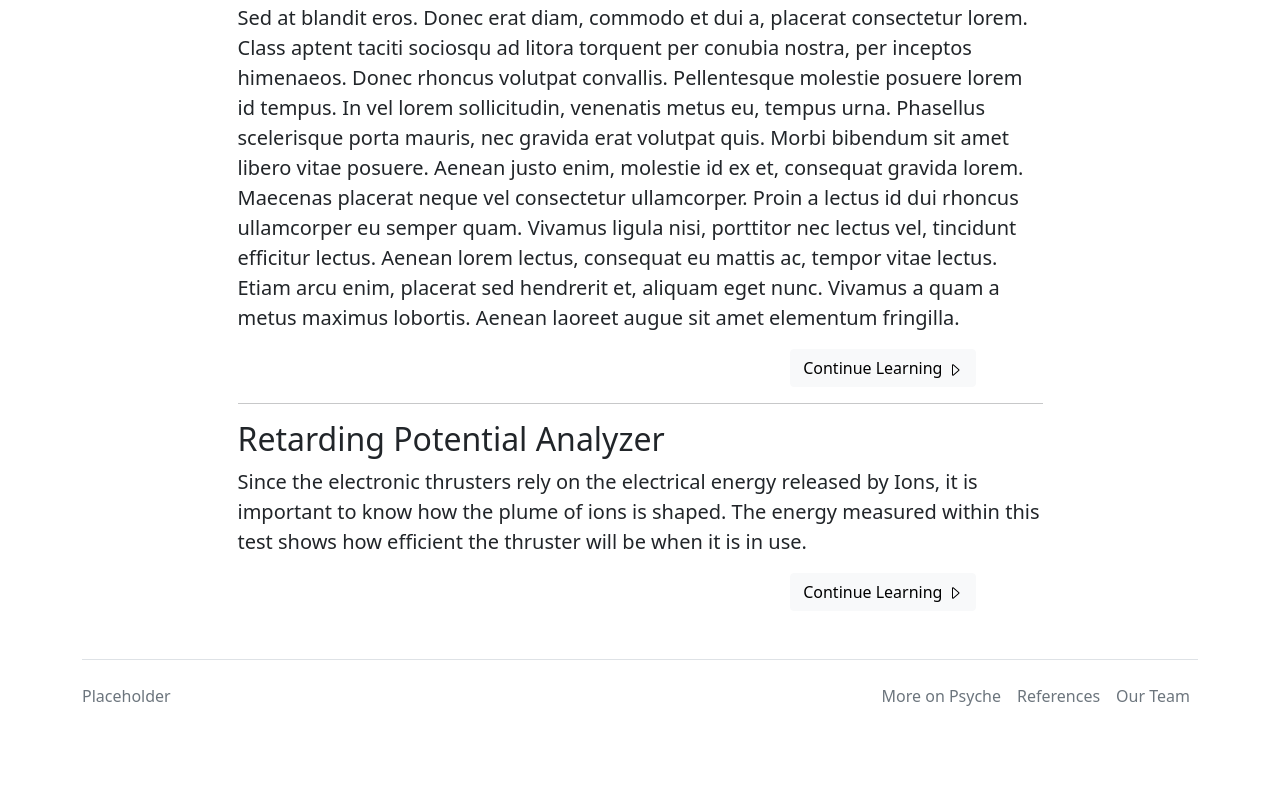
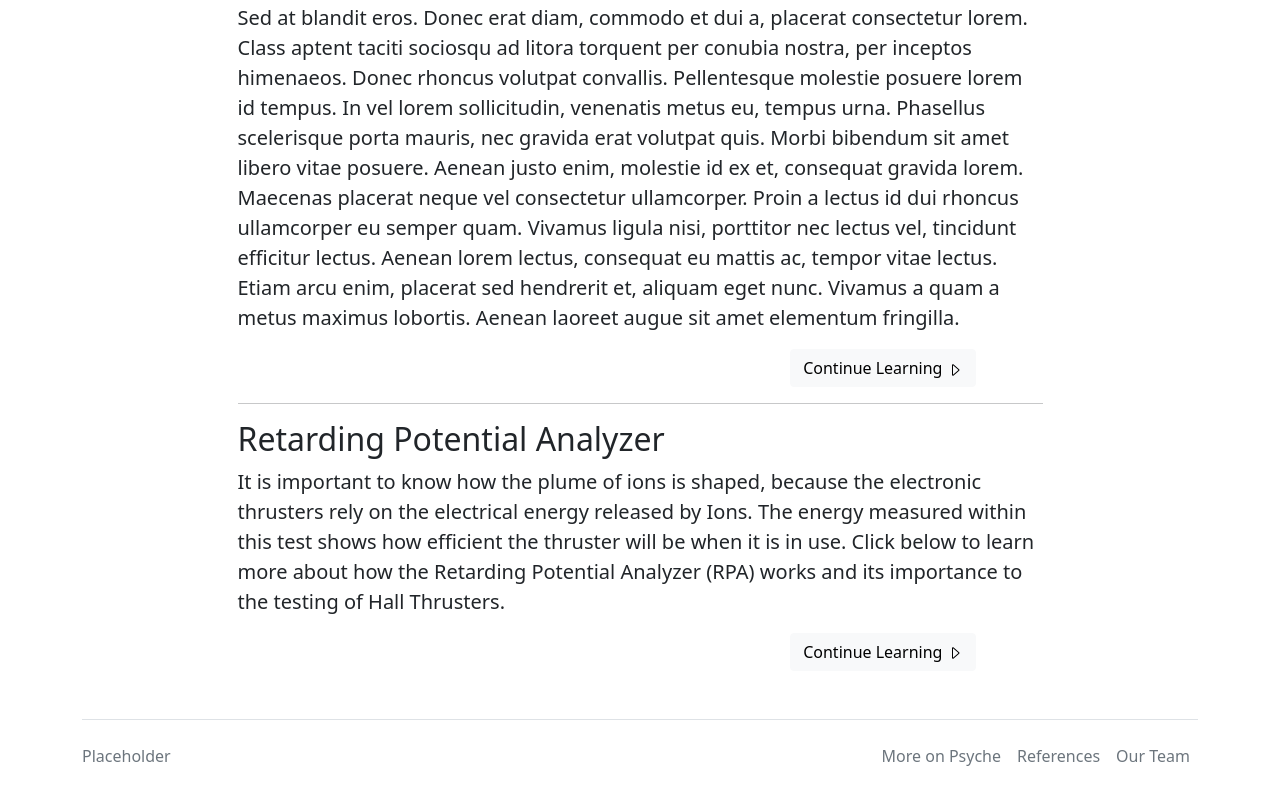
Before and after one commit to MissionToPsyche-Copper/2022_05a_HT-Diagnostics-Vis-Website, a plain HTML site: page views/home.html in a window 1280 px wide. Shown: the part 1303-2107 px from the top of the page. Before the commit the page ends 2059 px from the top, so only its background shows below. Drawn offline with Linux system fonts and the light colour scheme.

Commit message:
RPA overview update
Reworded the RPA overview on the homepage so it read a little better and added a transition at the end.

```diff
--- a/views/home.html
+++ b/views/home.html
@@ -57,7 +57,7 @@
             Hall Thrusters which will be used as the main propulsion system once it has left our atmosphere! Since there will be no chance to test the thrusters in space, different diagnostic tests have been
             devised on Earth to analyze how the thrusters will perform in space. The thrusters exhaust a plume of plasma and ions in order to propel the spacecraft. The ions within this plume are hotter than
             10,000°F and are travelling faster than 20,000 MPH. Therefore, it is important to understand and measure how this plume of ions is being controlled. There are two important diagnostic tests for the
-            thrusters to pass, the Faraday Probe Diagnostics and the Retards Potential Analyzer Diagnostics.
+            thrusters to pass, the Faraday Probe Diagnostics and the Retarding Potential Analyzer Diagnostics.
           </p>
           <div class="container">
             <div class="row">
@@ -103,8 +103,9 @@
           <hr class=""/>
           <p class="h2">Retarding Potential Analyzer</p>
           <p class="fs-5">
-            Since the electronic thrusters rely on the electrical energy released by Ions, it is important to know how the plume of ions is shaped. The energy measured within
-            this test shows how efficient the thruster will be when it is in use.
+            It is important to know how the plume of ions is shaped, because the electronic thrusters rely on the electrical energy released by Ions. The energy measured within
+            this test shows how efficient the thruster will be when it is in use. Click below to learn more about how the Retarding Potential Analyzer (RPA) works and its importance
+            to the testing of Hall Thrusters.
           </p>
           <div class="row justify-content-end">
             <div class="col-4">
```
